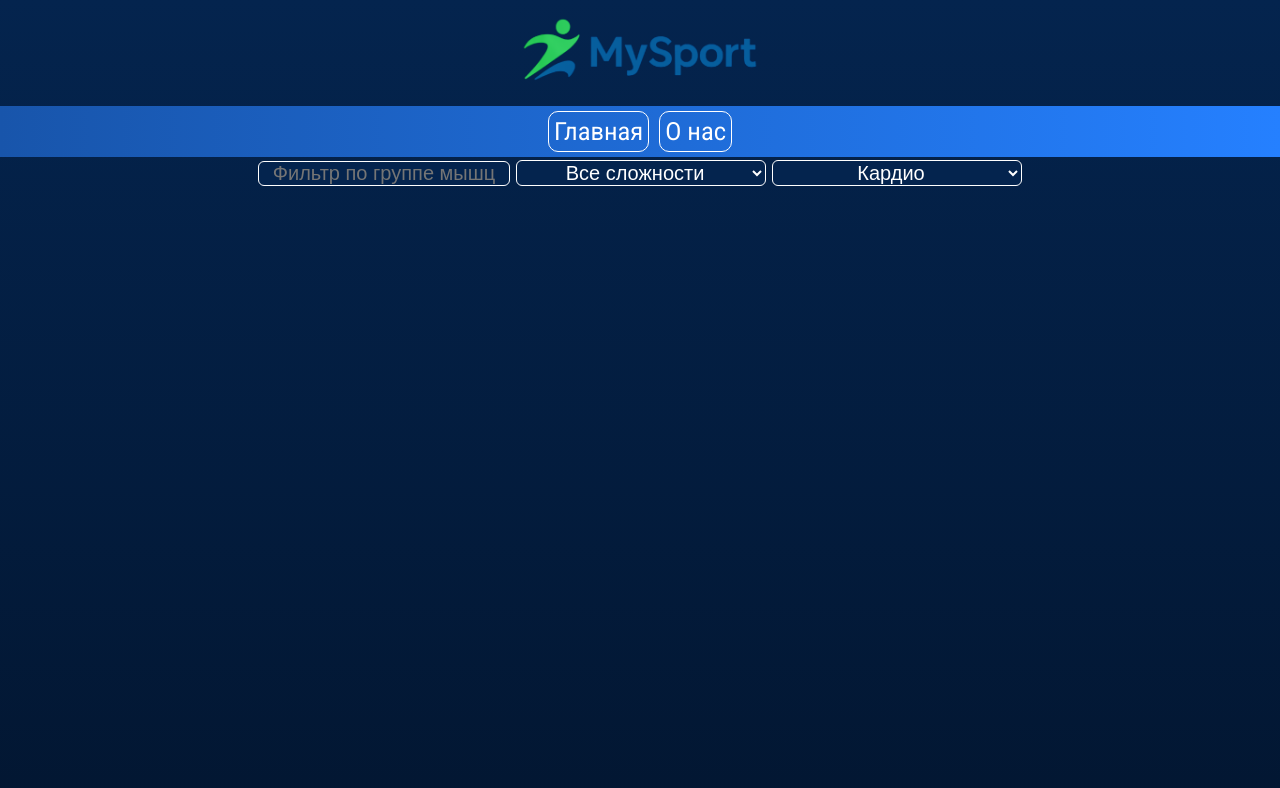
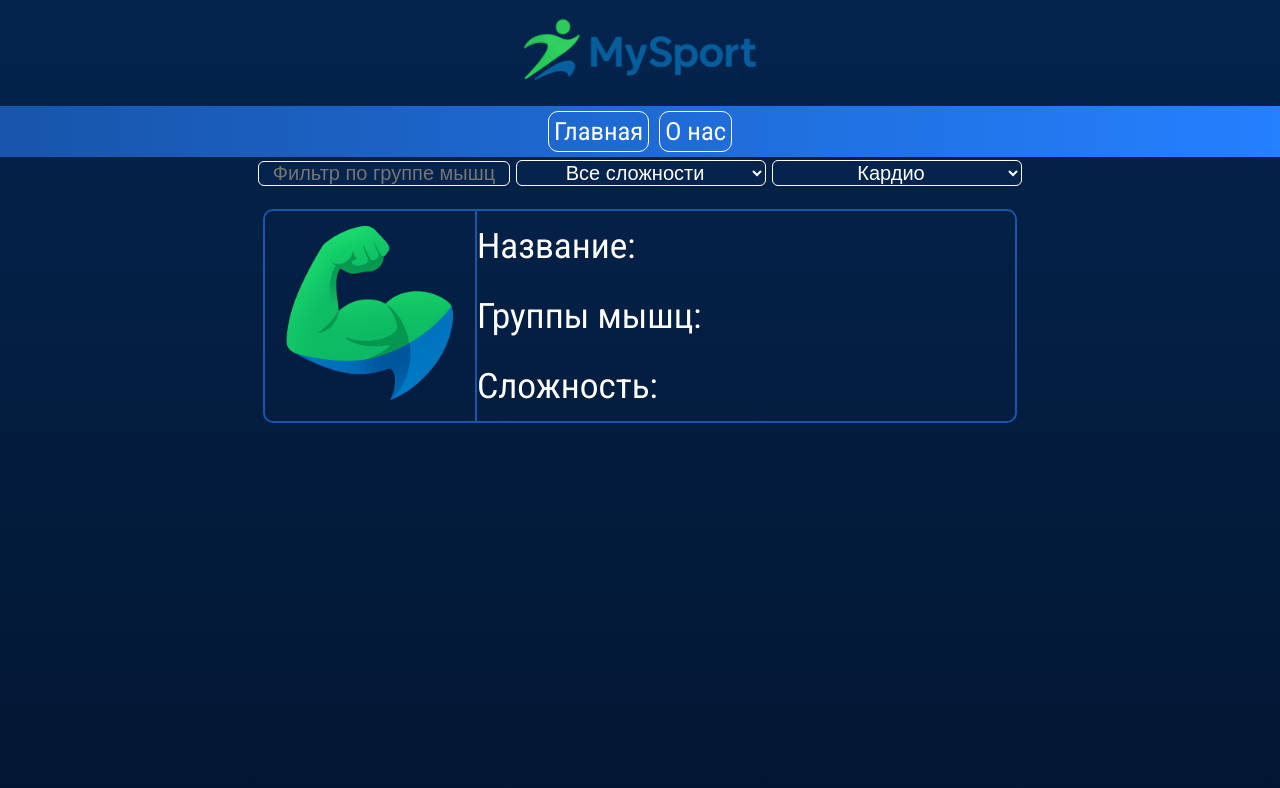
Before and after one commit to Romaldihnio/MySportProject, a plain HTML site: page exercise.html in a window 1280 px wide. Shown: the top 788 px of the page. Drawn offline with Linux system fonts and the light colour scheme.

Commit message:
new cards in exercise.html

```diff
--- a/exercise.html
+++ b/exercise.html
@@ -36,5 +36,15 @@
             <option value="strongman">Силач</option>
           </select>
     </div>
+    <section class="card-container">
+           <div class="card">
+                <img src="/resourses/images/exercise-logo.png" alt="diff_logo" class="card-img">
+                <div class="parameter-container">
+                    <p class="parameter-text">Название:</p>
+                    <p class="parameter-text">Группы мышц:</p>
+                    <p class="parameter-text">Сложность:</p>
+                </div>
+           </div>
+    </section>
 </body>
 </html>
--- a/style.css
+++ b/style.css
@@ -76,11 +76,27 @@ main{
 }
 .card-text{
   font-size: 20px;
+  color: white;
+  align-self: center;
+  margin: 0 auto;
+}
+.card-a{
+  text-decoration: none;
+  color: #0bb05d;
+}
+.text-container{
   display: flex;
   flex-direction: column;
-  align-items: center;
-  align-self: center;
-  margin: 0 auto;
+  text-align: center;
+}
+.parameter-container{
+  display: flex;
+  flex-direction: column;
+  justify-content: space-around;
+  align-items: flex-start;
+}
+.parameter-text{
+  font-size: 20px;
   color: white;
 }
 .filter-container{
@@ -98,10 +114,6 @@ main{
   border: none;
   border: 1px solid white;
   border-radius: 6px;
-}
-.card-a{
-  text-decoration: none;
-  color: #0bb05d;
 }
 
 
@@ -164,6 +176,9 @@ main{
   .card-text{
   font-size: 30px;
   }
+  .parameter-text{
+  font-size: 30px;
+  }
   .filter-container{
     flex-direction: row;
     justify-content: center;
@@ -190,6 +205,9 @@ main{
   .card-text{
   font-size: 35px;
   }
+  .parameter-text{
+  font-size: 35px;
+  }
   .filter-item{
     width: 250px;
     font-size: 20px;
```
Also changed, not shown: index.html (+7 -5 lines).
